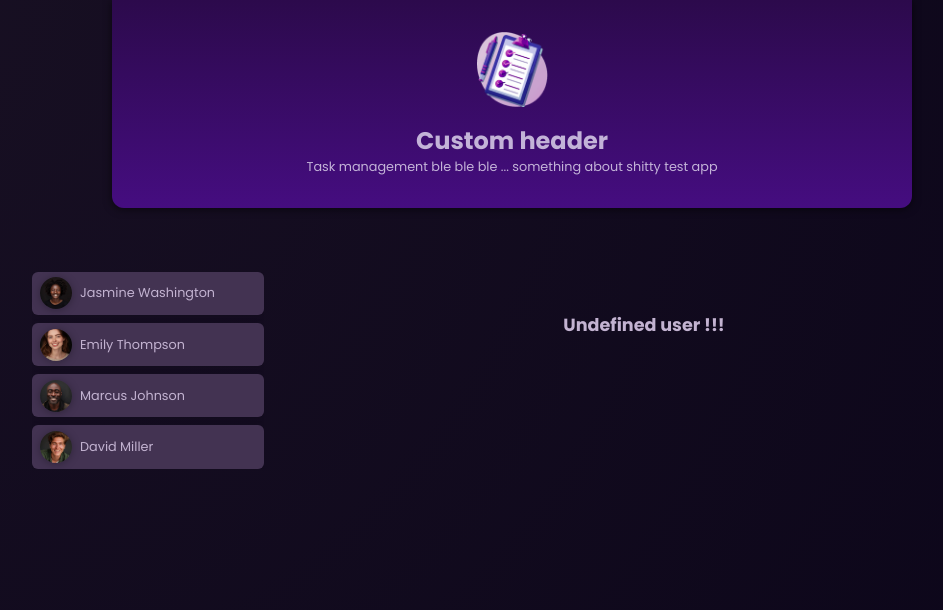
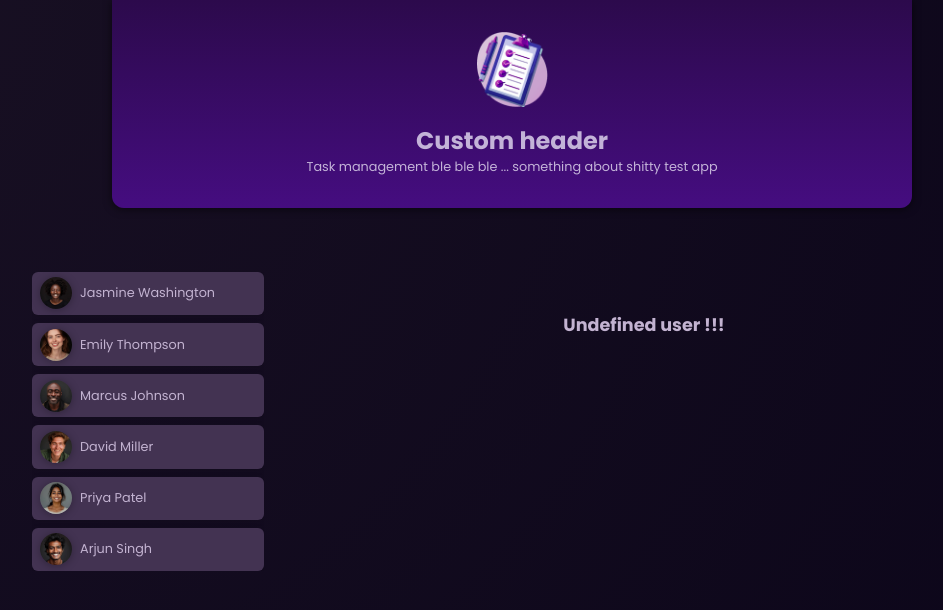
Before and after one commit to matned666/test-angular-app, an Angular app: page / in a window 1280 px wide. Shown: the top 610 px of the page, without its empty margins (128-1071 px from the left). Built offline with nearby package versions, Linux system fonts and the light colour scheme.

Commit message:
for loop dla userów w liście

```diff
--- a/src/app/app.component.html
+++ b/src/app/app.component.html
@@ -1,10 +1,9 @@
 <test-header-component1/>
 <main>
   <ul id="users">
-    <li><app-user-button [user]="users[0]" (select)="onSelectUser($event)"/></li>
-    <li><app-user-button [user]="users[1]" (select)="onSelectUser($event)"/></li>
-    <li><app-user-button [user]="users[2]" (select)="onSelectUser($event)"/></li>
-    <li><app-user-button [user]="users[3]" (select)="onSelectUser($event)"/></li>
+    @for (user of users; track user.id) {
+      <li><app-user-button [user]="user" (select)="onSelectUser($event)"/></li>
+    }
   </ul>
   <app-user-task [id]="selectedUser?.id" [name]="selectedUser?.name"/>
 </main>
```
